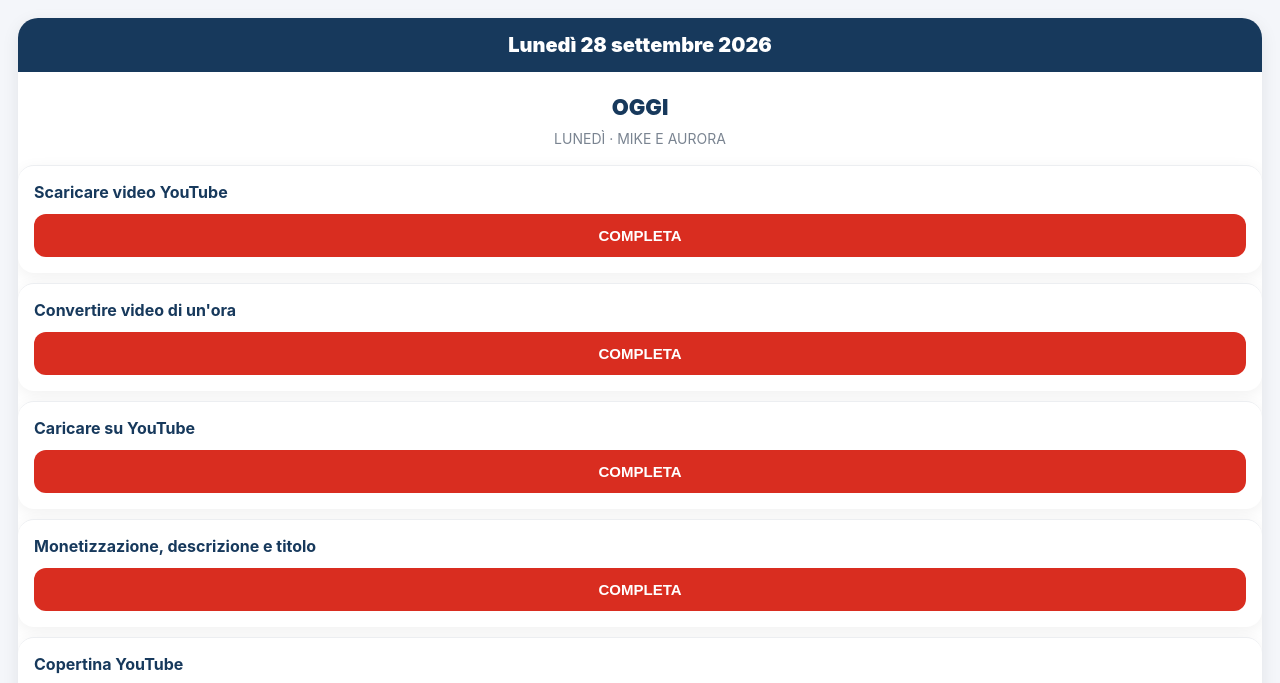
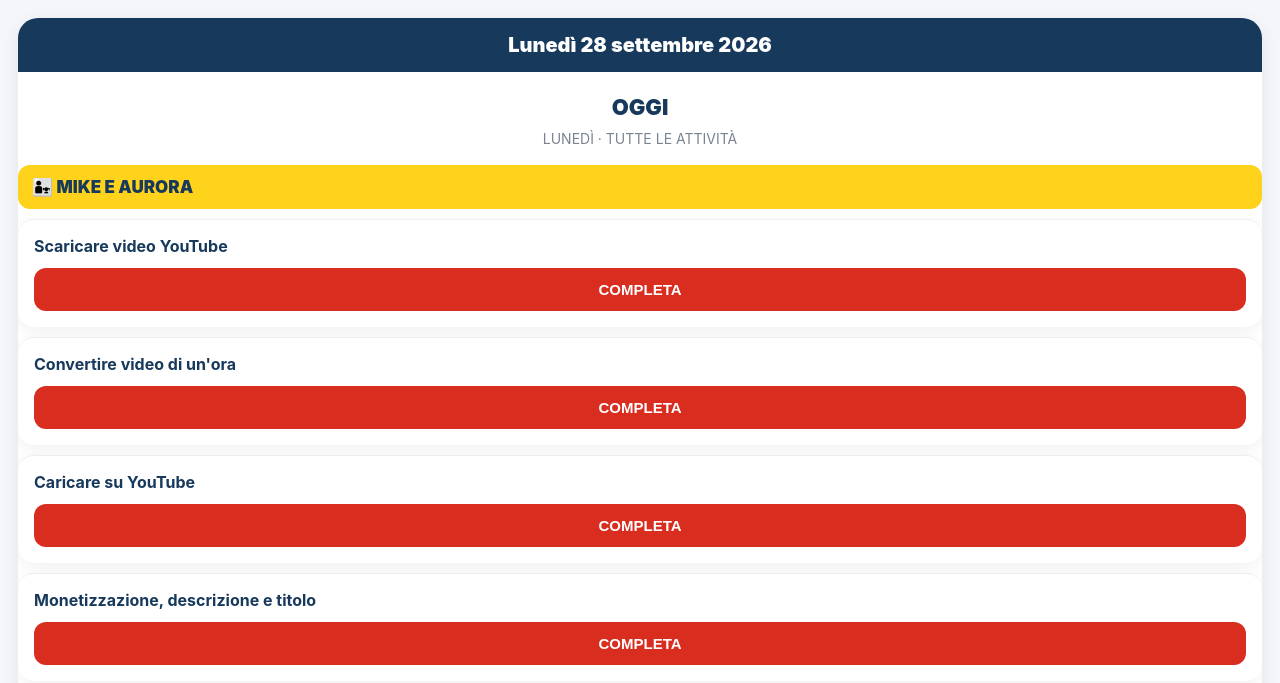
Before and after one commit to lauratrive02-code/organizzatore, a plain HTML site: page index.html in a window 1280 px wide. Shown: the part 90-773 px from the top of the page. Drawn offline with Linux system fonts and the light colour scheme.

Commit message:
Fix home tutte le attività

```diff
--- a/index.html
+++ b/index.html
@@ -864,12 +864,9 @@ function renderToday(){
     const day = days[dayIndexFromJS[new Date().getDay()]];
 
     document.getElementById("todaySubtitle").textContent =
-        day.name + " · MIKE E AURORA";
+        day.name + " · TUTTE LE ATTIVITÀ";
 
-    renderTasks(
-        document.getElementById("todayTasks"),
-        day
-    );
+    showHome();
 }
 
 function renderMikeAurora(){
```
